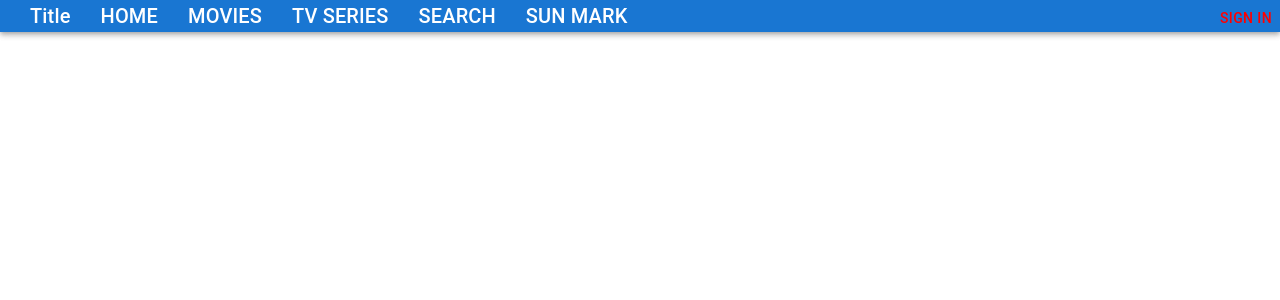
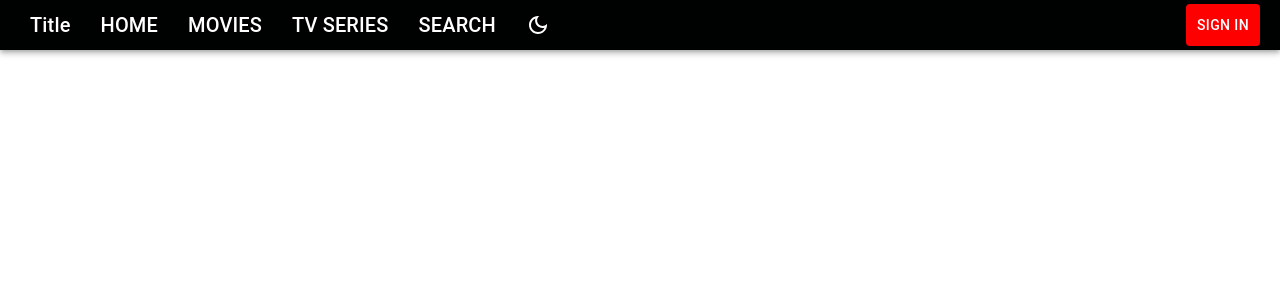
Before and after one commit to Hirotsune0214/Final_Project_Film_Website, a Next.js app in the folder frontend/: page / in a window 1280 px wide. Shown: the top 300 px of the page. Built offline with nearby package versions, Linux system fonts and the light colour scheme.

Commit message:
⚡️ Improved header

```diff
--- a/frontend/components/Header.tsx
+++ b/frontend/components/Header.tsx
@@ -3,12 +3,21 @@ import AppBar from "@mui/material/AppBar";
 import Box from "@mui/material/Box";
 import Typography from "@mui/material/Typography";
 import Button from "@mui/material/Button";
+import DarkModeOutlinedIcon from "@mui/icons-material/DarkModeOutlined";
 
-export default function ButtonAppBar() {
+export default function Header() {
   return (
     <Box>
       <AppBar position="static">
-        <Box sx={{ display: "flex", gap: "30px" }}>
+        <Box
+          sx={{
+            display: "flex",
+            gap: "30px",
+            alignItems: "center",
+            bgcolor: "#000101",
+            height: "50px",
+          }}
+        >
           <Typography variant="h6" sx={{ ml: "30px" }}>
             Title
           </Typography>
@@ -16,22 +25,29 @@ export default function ButtonAppBar() {
           <Typography variant="h6">MOVIES</Typography>
           <Typography variant="h6">TV SERIES</Typography>
           <Typography variant="h6">SEARCH</Typography>
-          <Typography variant="h6">SUN MARK</Typography>
-        </Box>
+          <DarkModeOutlinedIcon />
           <Button
             color="inherit"
             sx={{
-            display: "flex",
-            alignItems: "center",
-            variant: "contained",
-            color: "red",
+              border: "solid",
+              backgroundColor: "red",
+              borderColor: "red",
               position: "absolute",
-            right: 0,
+              right: "20px",
+              // hover時にボタンをすこし暗くする実装をする
             }}
           >
             SIGN IN
           </Button>
+        </Box>
       </AppBar>
     </Box>
   );
 }
+
+// display: "flex",
+//             justifyContent: "center",
+//             variant: "contained",
+//             color: "red",
+//             position: "absolute",
+//             right: 0,
```
Lines whose indentation alone changed are shown as unchanged.
